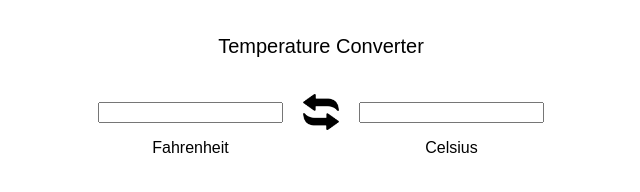
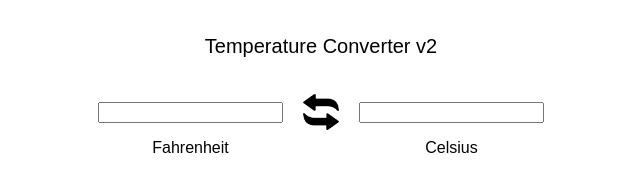
Before and after one commit to stickpin/devops-simple-html-app, a plain HTML site: page htdocs/index.html in a window 1280 px wide. Shown: the full height of the page, 319-959 px from the left. Drawn offline with Linux system fonts and the light colour scheme.

Commit message:
Version update

```diff
--- a/htdocs/index.html
+++ b/htdocs/index.html
@@ -3,14 +3,14 @@
 <html xmlns="http://www.w3.org/1999/xhtml" dir="ltr" lang="en-US">
     <head>
         <meta charset="utf-8" />
-        <title>Temperature Converter</title>
+        <title>Temperature Converter v2</title>
         <link rel="shortcut icon" href="fav-icon.png" />
         <script type="text/javascript" src="javascript.js"></script>
         <link rel="stylesheet" href="styles.css">
     </head>
     <body>
         <div class="main">
-            <div class="title">Temperature Converter</div>
+            <div class="title">Temperature Converter v2</div>
             <div class="converter">
                 <div class="fahrenheit"><input type="number" id="Fahrenheit" onkeyup="toCelsius(this);"><br />Fahrenheit</div>
                 <div class="image"><img src="fav-icon.png" /></div>
```
